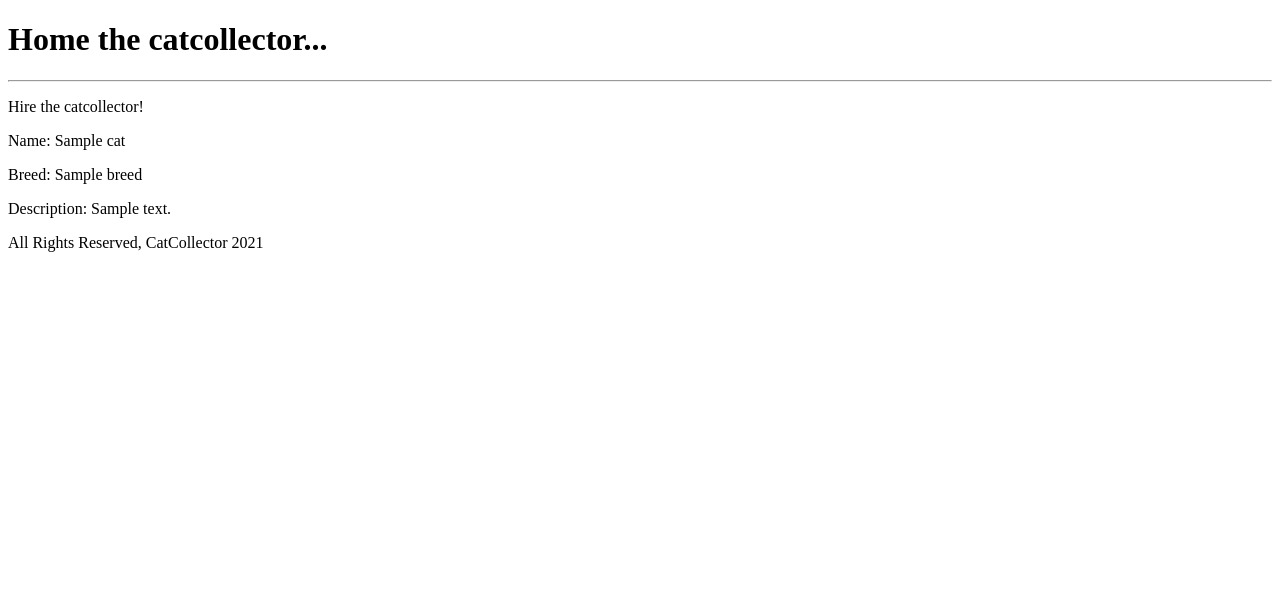
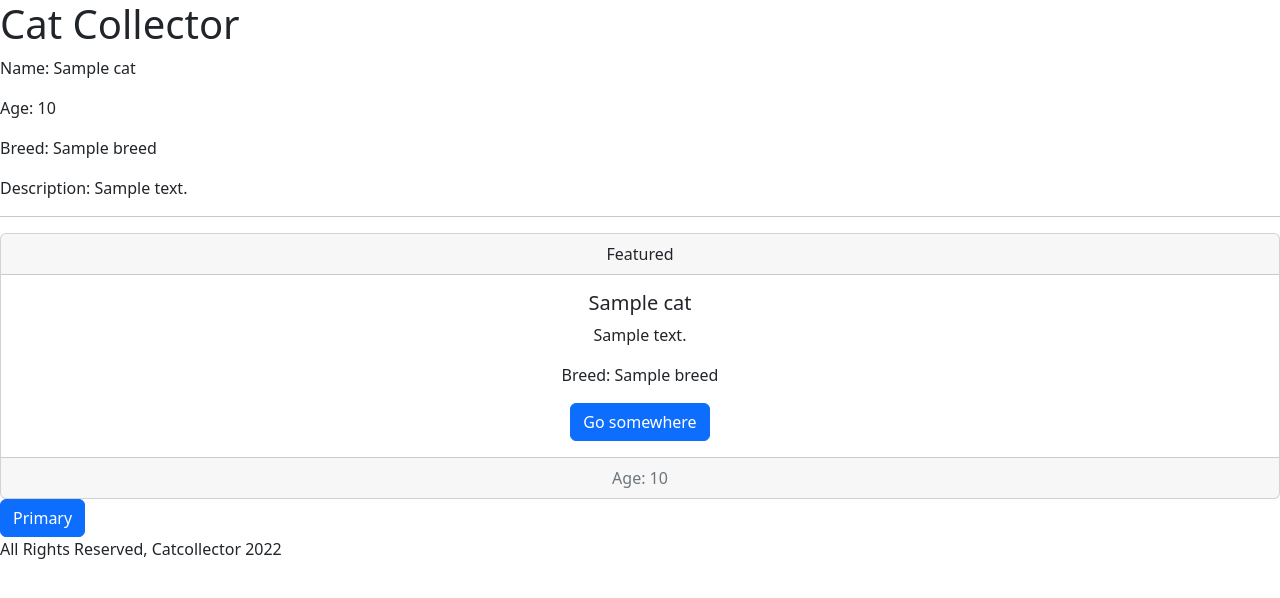
Before and after one commit to ijritchey/catcollector, a Django app: template main_app/templates/index.html in a window 1280 px wide. Shown: the top 598 px of the page. Run offline with Django 4.2, Linux system fonts and the light colour scheme; the template is opened without the code that fills it: most values are stand-ins (such as "Sample title", 1, 10 or a date in 2020).

Commit message:
complete url templates and views

```diff
--- /dev/null
+++ b/main_app/static/style.css
@@ -0,0 +1,3 @@
+h1 {
+    font-size: large;
+}
--- a/main_app/templates/index.html
+++ b/main_app/templates/index.html
@@ -1,20 +1,50 @@
+{% load static %}
 <!DOCTYPE html>
-<html>
-  <head>
-    <title>Home page for the catcollector...</title>
-  </head>
-  <body>
-    <h1>Home the catcollector...</h1>
-    <hr />
-    <p>Hire the catcollector!</p>
+<html lang="en">
 
-    {% for cat in cats %}
-      <p>Name: {{cat.name}}</p>
-      <p>Breed: {{cat.breed}} </p>
-      <p>Description: {{cat.description}}</p>
-    {% endfor %}
+<head>
+  <meta charset="UTF-8">
+  <meta http-equiv="X-UA-Compatible" content="IE=edge">
+  <meta name="viewport" content="width=device-width, initial-scale=1.0">
+  <title>Cat Collector</title>
+  <link rel="stylesheet" href="{% static 'style.css' %}">
+  <link href="https://cdn.jsdelivr.net/npm/bootstrap@5.2.3/dist/css/bootstrap.min.css" rel="stylesheet" integrity="sha384-rbsA2VBKQhggwzxH7pPCaAqO46MgnOM80zW1RWuH61DGLwZJEdK2Kadq2F9CUG65" crossorigin="anonymous">
+</head>
 
+<body>
+  <h1>Cat Collector</h1>
 
-    <footer>All Rights Reserved, CatCollector 2021</footer>
-  </body>
+  {% for cat in cats %}
+  <p>Name: {{ cat.name }}</p>
+  <p>Age: {{ cat.age }}</p>
+  <p>Breed: {{ cat.breed }}</p>
+  <p>Description: {{ cat.description }}</p>
+  <hr>
+
+  <div class="card text-center">
+    <div class="card-header">
+      Featured
+    </div>
+    <div class="card-body">
+      <h5 class="card-title">{{ cat.name }}</h5>
+      <p class="card-text">{{ cat.description }}</p>
+      <p class="card-text"> Breed: {{ cat.breed }}</p>
+      <a href="#" class="btn btn-primary">Go somewhere</a>
+    </div>
+    <div class="card-footer text-muted">
+      Age: {{ cat.age }}
+    </div>
+  </div>
+  {% endfor %}
+  <button type="button" class="btn btn-primary">Primary</button>
+
+  <footer>All Rights Reserved, Catcollector 2022</footer>
+  <script src="https://cdn.jsdelivr.net/npm/@popperjs/core@2.11.6/dist/umd/popper.min.js"
+    integrity="sha384-oBqDVmMz9ATKxIep9tiCxS/Z9fNfEXiDAYTujMAeBAsjFuCZSmKbSSUnQlmh/jp3"
+    crossorigin="anonymous"></script>
+  <script src="https://cdn.jsdelivr.net/npm/bootstrap@5.2.3/dist/js/bootstrap.min.js"
+    integrity="sha384-cuYeSxntonz0PPNlHhBs68uyIAVpIIOZZ5JqeqvYYIcEL727kskC66kF92t6Xl2V"
+    crossorigin="anonymous"></script>
+</body>
+
 </html>
--- a/main_app/urls.py
+++ b/main_app/urls.py
@@ -6,4 +6,5 @@
     path('about/', views.about, name='about'),
     path('contact/', views.contact, name='contact'),
     path('blog/', views.blog, name='blog'),
+    path('cats/', views.cats_index, name='cats'),
 ]
--- a/main_app/views.py
+++ b/main_app/views.py
@@ -32,3 +32,6 @@
 
 def blog(request):
     return render(request, 'blog.html')
+
+def cats_index(request):
+    return render(request, 'cats/index.html', { 'cats': cats })
```
Also changed, not shown: main_app/templates/cats/index.html (added, +41 -0 lines).
